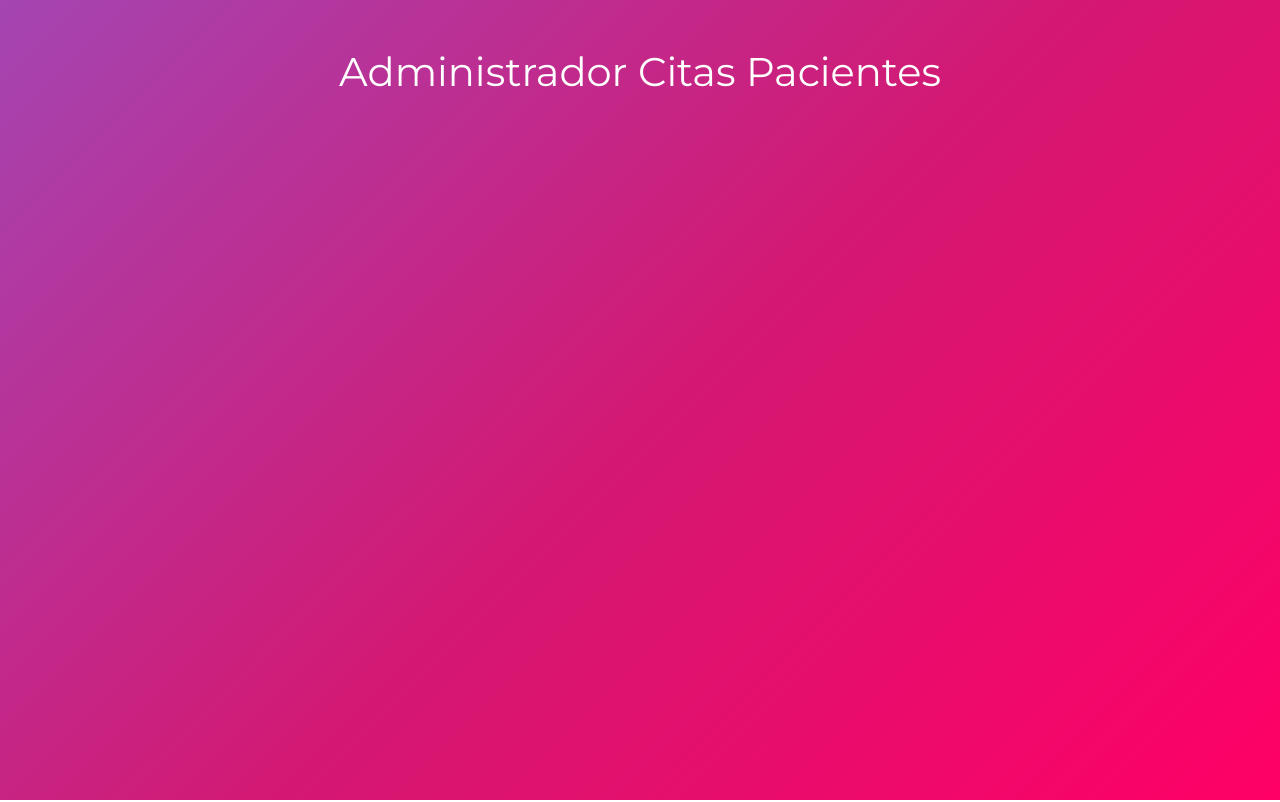
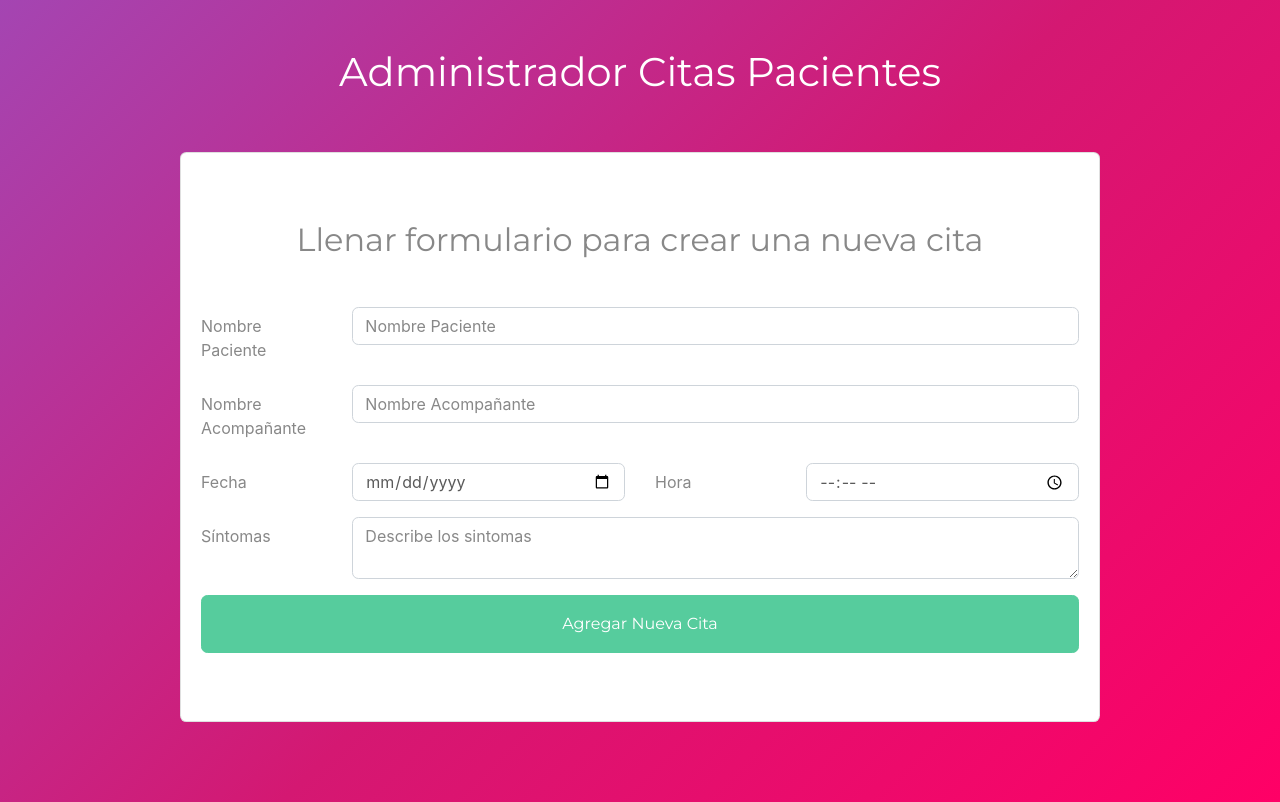
Before and after one commit to albertorodriguezdiaz/React, a React (Create React App) app in the folder Proyectos/citaspacientes/: page / in a window 1280 px wide. Built offline with nearby package versions, Linux system fonts and the light colour scheme.

Commit message:
Componente Form

```diff
--- a/Proyectos/citaspacientes/src/App.js
+++ b/Proyectos/citaspacientes/src/App.js
@@ -1,6 +1,7 @@
 import React, { Component } from 'react';
 import './bootstrap.min.css';
 import Header from './components/Header';
+import NuevaCita from './components/NuevaCita';
 
 class App extends Component{
   state = {
@@ -12,6 +13,13 @@
         <Header
           titulo = 'Administrador Citas Pacientes'
         />
+        <div className="row">
+          <div className="col-md-10 mx-auto">
+            <NuevaCita
+
+            />
+          </div>
+        </div>
       </div>
     );
   }
--- /dev/null
+++ b/Proyectos/citaspacientes/src/components/NuevaCita.js
@@ -0,0 +1,83 @@
+import React, { Component } from 'react';
+
+class NuevaCita extends Component {
+    state = {
+
+    }
+    render() {
+        return (
+            <div className="card mt-5 py-5">
+                <div className="card-body">
+                    <h2 className="card-title text-center mb-5">
+                        Llenar formulario para crear una nueva cita
+                    </h2>
+
+                    <form>
+                       <div className="form-group row">
+                           <label className="col-sm-4 col-lg-2 col-form-label">Nombre Paciente</label>
+                           <div className="col-sm-8 col-lg-10">
+                               <input
+                                    type="text"
+                                    className="form-control"
+                                    placeholder="Nombre Paciente"
+                                    name="paciente"
+                               />
+                           </div>
+                       </div> {/* form-group */}
+
+                       <div className="form-group row">
+                           <label className="col-sm-4 col-lg-2 col-form-label">Nombre Acompañante</label>
+                           <div className="col-sm-8 col-lg-10">
+                               <input
+                                    type="text"
+                                    className="form-control"
+                                    placeholder="Nombre Acompañante"
+                                    name="aconpanante"
+                               />
+                           </div>
+                       </div> {/* form-group */}
+
+                       <div className="form-group row">
+                           <label className="col-sm-4 col-lg-2 col-form-label">Fecha</label>
+                           <div className="col-sm-8 col-lg-4">
+                               <input
+                                    type="date"
+                                    className="form-control"
+                                    name="fecha"
+                               />
+                           </div>
+
+                           <label className="col-sm-4 col-lg-2 col-form-label">Hora</label>
+                           <div className="col-sm-8 col-lg-4">
+                               <input
+                                    type="time"
+                                    className="form-control"
+                                    name="hora"
+                               />
+                           </div>
+                       </div> {/* form-group */}
+
+                       <div className="form-group row">
+                           <label className="col-sm-4 col-lg-2 col-form-label">Síntomas</label>
+                           <div className="col-sm-8 col-lg-10">
+
+                               <textarea
+                                    className="form-control"
+                                    name="sintomas"
+                                    placeholder="Describe los sintomas"
+                               ></textarea>
+
+                           </div>
+                       </div> {/* form-group */}
+
+                       <input type="submit" className="py-3 mt-2 btn btn-success btn-block" value="Agregar Nueva Cita" />
+
+                    </form>
+
+                </div>
+            </div>
+         );
+    }
+}
+
+export default NuevaCita;
```
